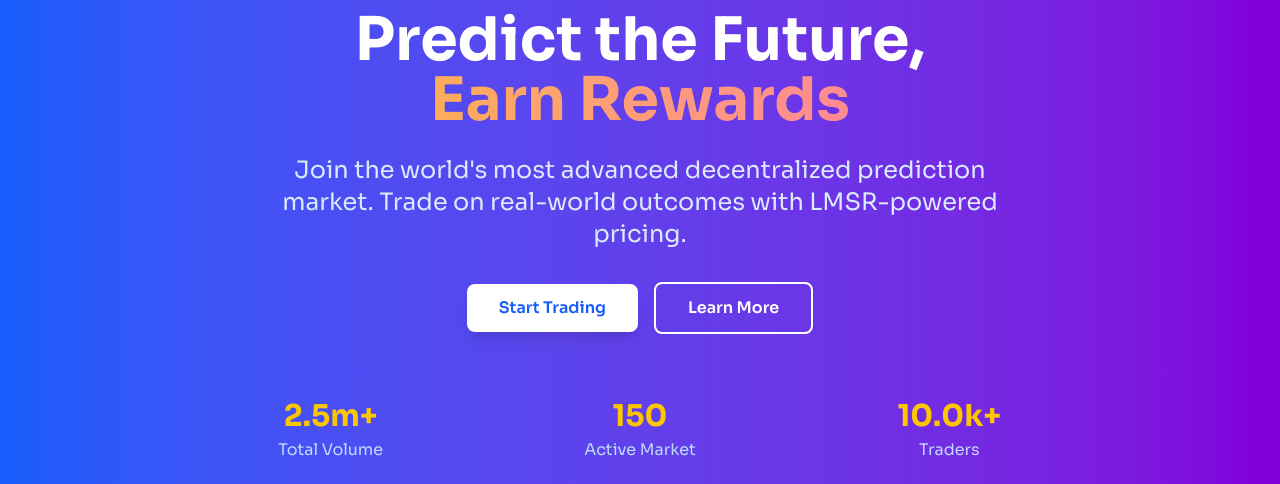
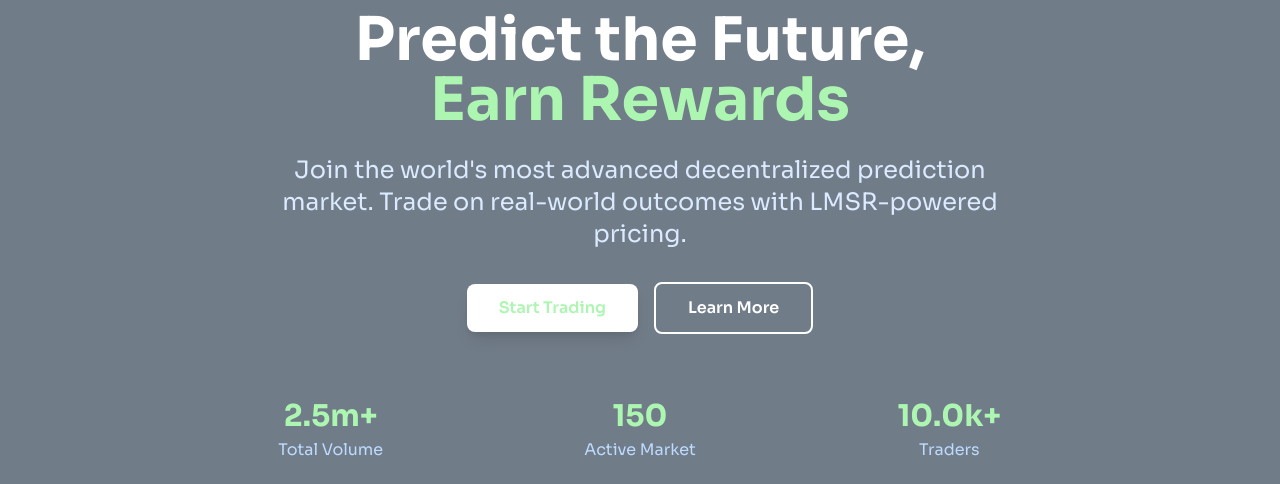
Before and after one commit to Saber1Y/prediction-market, a Next.js app in the folder frontend/: page / in a window 1280 px wide. Shown: the part 135-619 px from the top of the page. Built offline with nearby package versions, Linux system fonts and the light colour scheme; no server answers.

Commit message:
Update HeroSection styles for improved visual consistency

```diff
--- a/frontend/src/components/HeroSection.tsx
+++ b/frontend/src/components/HeroSection.tsx
@@ -16,7 +16,7 @@ function StatAnimated({ value, label }: { value: string; label: string }) {
 
   return (
     <div className="text-center">
-      <animated.div className="text-3xl font-bold text-yellow-400">
+      <animated.div className="text-3xl font-bold text-[#adf6b1]">
         {spring.val.to((val) =>
           value.includes("k") || value.includes("m")
             ? `${val.toFixed(1)}${value.replace(/[0-9.]/g, "")}`
@@ -59,31 +59,28 @@ export function HeroSection() {
   // })}
 
   return (
-    <div className="bg-linear-to-r from-blue-600 to-purple-700 text-white">
+    <div className=" text-white">
       <div className="max-w-7xl mx-auto px-4 sm:px-6 lg:px-8 py-20">
         <div className="text-center">
           <h1 className="text-4xl sm:text-5xl md:text-6xl font-bold mb-6">
             Predict the Future,
-            <span className="block text-transparent bg-clip-text bg-linear-to-r from-yellow-400 to-pink-400">
+            <span className="block text-[#adf6b1] bg-clip-text ">
               Earn Rewards
             </span>
           </h1>
-
           <p className="text-xl sm:text-2xl mb-8 max-w-3xl mx-auto text-blue-100">
             Join the world&apos;s most advanced decentralized prediction market.
             Trade on real-world outcomes with LMSR-powered pricing.
           </p>
-
           <div className="flex flex-col sm:flex-row gap-4 justify-center items-center">
-            <button className="bg-white text-blue-600 px-8 py-3 rounded-lg font-semibold hover:bg-gray-100 transition-colors duration-200 shadow-lg">
+            <button className="bg-white text-[#adf6b1] px-8 py-3 rounded-lg font-semibold hover:bg-gray-100 transition-colors duration-200 shadow-lg">
               Start Trading
             </button>
 
-            <button className="border-2 border-white text-white px-8 py-3 rounded-lg font-semibold hover:bg-white hover:text-blue-600 transition-colors duration-200">
+            <button className="border-2 border-white text-white px-8 py-3 rounded-lg font-semibold hover:bg-white hover:text-[#adf6b1] transition-colors duration-200">
               Learn More
             </button>
           </div>
-
           {/* Animated Stats */}
           <div className="mt-16 grid grid-cols-1 sm:grid-cols-3 gap-8 max-w-4xl mx-auto">
             {stats.map((stat, index) => (
```
